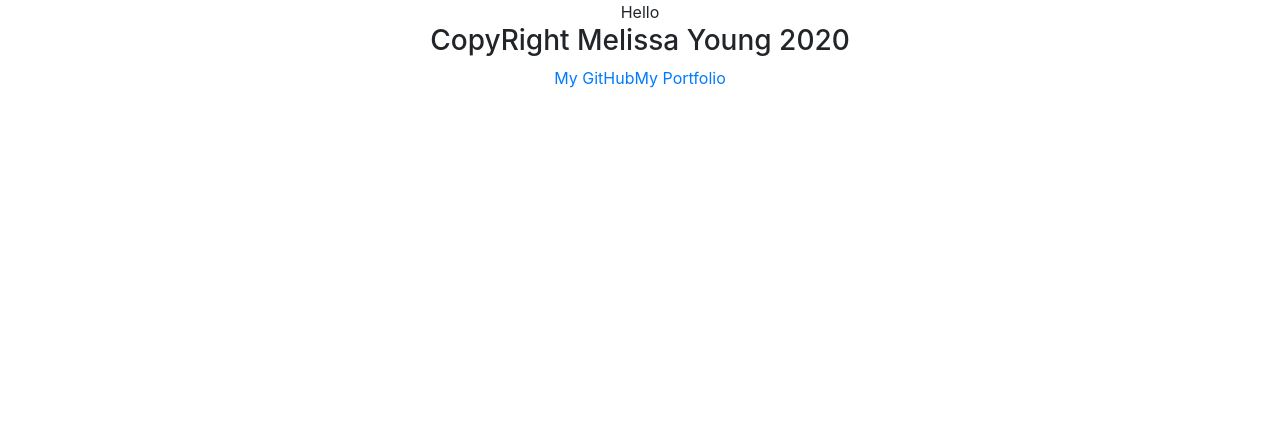
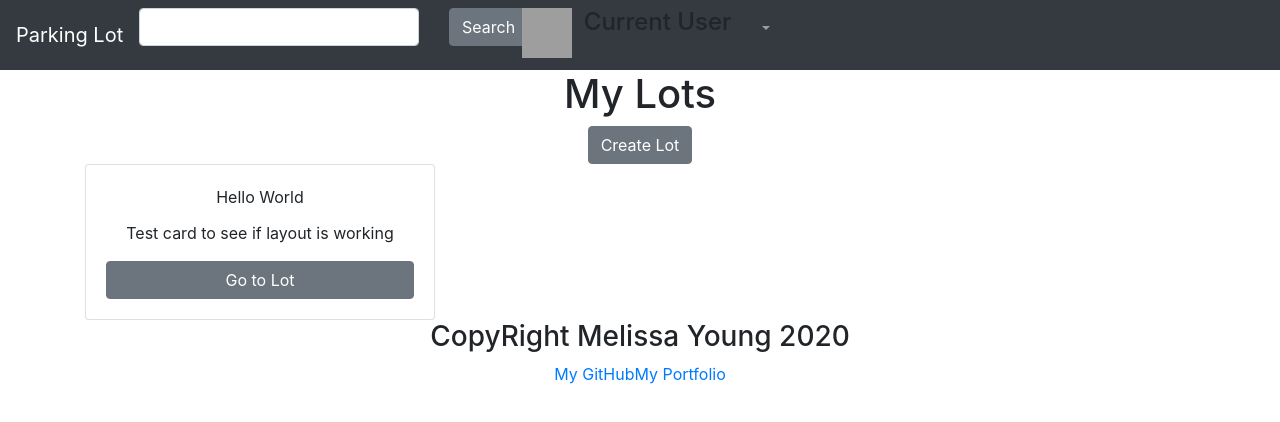
Before and after one commit to melissay94/parking-lot-fe, a React (Create React App) app in the folder parking-lot/: page /#/home in a window 1280 px wide. Shown: the top 422 px of the page. Built offline with nearby package versions, Linux system fonts and the light colour scheme; grey boxes are pictures that could not be loaded.

Commit message:
Parts are all there, css needs help for Home page

```diff
--- a/parking-lot/src/components/LotCard.js
+++ b/parking-lot/src/components/LotCard.js
@@ -0,0 +1,18 @@
+import React from 'react';
+import {
+  Card,
+  CardTitle,
+  CardText,
+  Button
+} from 'reactstrap';
+
+export default function LotCard({ card }) {
+
+  return (
+    <Card body>
+      <CardTitle>{card ? card.title : "Title"}</CardTitle>
+      <CardText>{card ? card.description : ""}</CardText>
+      <Button>Go to Lot</Button>
+    </Card>
+  );
+}
--- a/parking-lot/src/components/LotList.js
+++ b/parking-lot/src/components/LotList.js
@@ -0,0 +1,25 @@
+import React from 'react';
+import { Container, Row, Col } from 'reactstrap';
+
+import LotCard from './LotCard';
+
+export default function LostList() {
+  const lotCards = [{
+    title: "Hello World",
+    description: "Test card to see if layout is working"
+  }];
+
+  return(
+    <Container>
+      <Row>
+        {lotCards.map(card => {
+          return (
+            <Col md={4} sm={6} xs={12}>
+              <LotCard card={card}/>
+            </Col>
+          );
+        })}
+      </Row>
+    </Container>
+  );
+}
--- a/parking-lot/src/components/NavBar.js
+++ b/parking-lot/src/components/NavBar.js
@@ -0,0 +1,72 @@
+import React, { useState } from 'react';
+import  {
+  Collapse,
+  Navbar,
+  NavbarToggler,
+  NavbarBrand,
+  Nav,
+  NavItem,
+  UncontrolledDropdown,
+  DropdownToggle,
+  DropdownMenu,
+  DropdownItem,
+  Form,
+  FormGroup,
+  Row,
+  Col,
+  Input,
+  Button
+} from 'reactstrap';
+
+export default function NavBar({ user }) {
+
+  const [isOpen, setIsOpen] = useState(false);
+
+  const toggle = () => setIsOpen(!isOpen);
+
+  return (
+    <Navbar color="dark" dark expand="md">
+      <NavbarBrand href="/">Parking Lot</NavbarBrand>
+      <NavbarToggler onClick={toggle} />
+      <Collapse isOpen={isOpen} navbar>
+        <Nav className="mr-auto" navbar>
+          <NavItem>
+            <Form>
+              <FormGroup row>
+                <Col sm={9}>
+                  <Input type='search'>Look Up Lot</Input>
+                </Col>
+                <Col sm={3}>
+                  <Button>Search</Button>
+                </Col>
+              </FormGroup>
+            </Form>
+          </NavItem>
+          <NavItem>
+            <Row>
+              <Col sm={2}>
+                <img src={ user ? user.img : 'http://www.placekitten.com/g/50/50'} alt='user picture' />
+              </Col>
+              <Col sm={10}>
+                <h4>{user ? user.name : "Current User"}</h4>
+              </Col>
+            </Row>
+          </NavItem>
+          <UncontrolledDropdown nav inNavbar>
+            <DropdownToggle nav caret>
+            </DropdownToggle>
+            <DropdownMenu right>
+              <DropdownItem>
+                My Profile
+              </DropdownItem>
+              <DropdownItem divider />
+              <DropdownItem>
+                Sign Out
+              </DropdownItem>
+            </DropdownMenu>
+          </UncontrolledDropdown>
+        </Nav>
+      </Collapse>
+    </Navbar>
+  );
+}
--- a/parking-lot/src/pages/Home.js
+++ b/parking-lot/src/pages/Home.js
@@ -1,7 +1,16 @@
 import React from 'react';
+import { Button } from 'reactstrap';
+
+import NavBar from '../components/NavBar';
+import LotList from '../components/LotList';
 
 export default function Home(props) {
   return(
-    <div>Hello</div>
+    <div>
+      <NavBar user={null} />
+      <h1>My Lots</h1>
+      <Button>Create Lot</Button>
+      <LotList />
+    </div>
   );
 }
```
